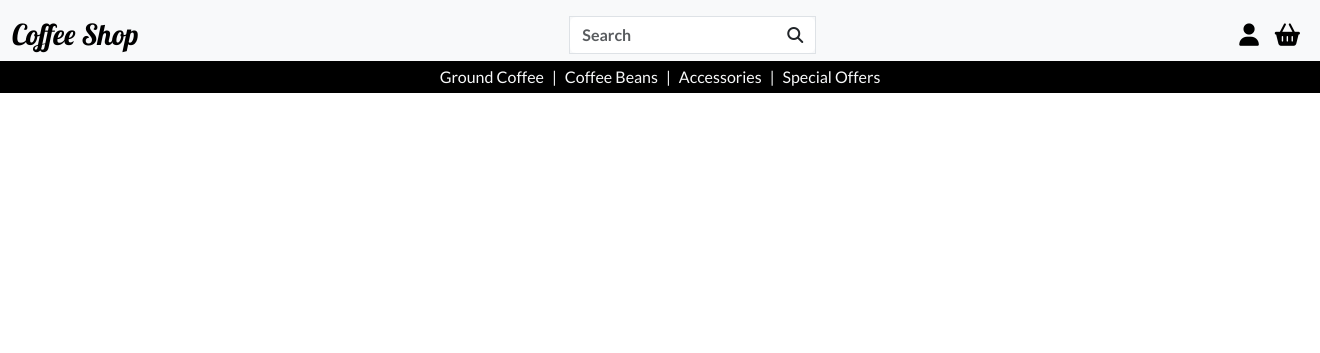
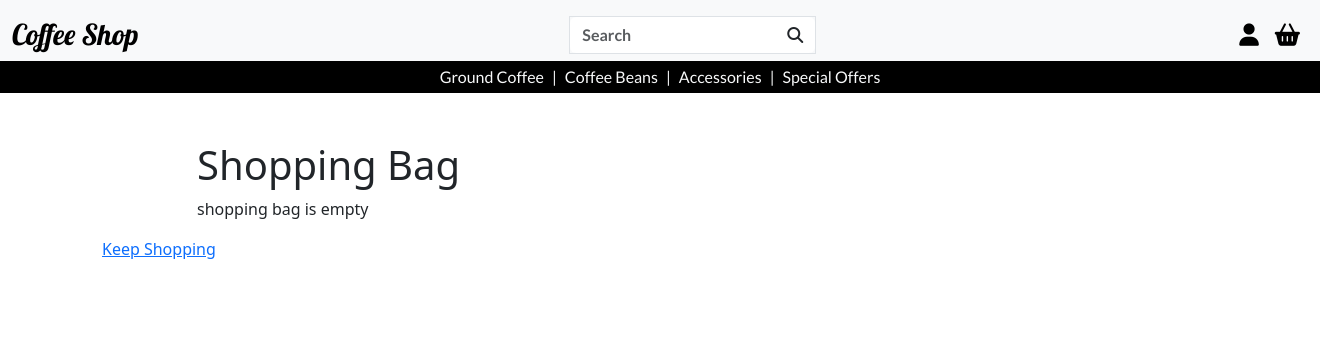
Before and after one commit to Ian-Blanshard/MP4-Coffee-Shop, a Django app: page /bag/ in a window 1320 px wide. Shown: the top 353 px of the page. Run offline with Django 5.2, Linux system fonts and the light colour scheme; parts of the project's set-up code (start-up, migrations or seed data) failed here and were passed over; some libraries are stand-ins or nearby versions.

Commit message:
feat: added bag_contents in contexts.py in bag app

```diff
--- /dev/null
+++ b/coffeeshop/bag/contexts.py
@@ -0,0 +1,29 @@
+from decimal import Decimal
+from django.conf import settings
+
+def bag_contents(request):
+
+    bag_items = []
+    total = 0
+    product_count = 0
+
+    if total < settings.FREE_DELIVERY_THESHOLD:
+        delivery = total * Decimal(settings.STANDARD_DELIVERY_PERCENTAGE)
+        free_delivery_delta = settings.FREE_DELIVERY_THESHOLD - total
+    else:
+        delivery = 0
+        free_delivery_delta = 0
+
+    grand_total = delivery + total
+
+    context = {
+        'bag_items' : bag_items,
+        'total' : total,
+        'product_count' : product_count,
+        'delivery': delivery,
+        'free_delivery_delta' : free_delivery_delta,
+        'free_delivery_threshold' : settings.FREE_DELIVERY_THESHOLD,
+        'grand_total' : grand_total,
+    }
+
+    return context
--- a/coffeeshop/bag/templates/bag/bag.html
+++ b/coffeeshop/bag/templates/bag/bag.html
@@ -2,5 +2,34 @@
 <!-- homepage specific CSS link -->
 <link rel="stylesheet" href="{% static 'css/bag.css' %}" />
 {% endblock%} {% block content %}
+<div class="container">
+    <div class="row">
+        <div class="col5 offset-1">
+            <h1 class="mt-5 products-header">Shopping Bag</h1>
+        </div>
+    </div>
+    {% if bag_items %}
+    <div class="row">
+        <div class="col-2 offset-1">
+            Product image
+        </div>
+        <div class="col-3">
+            Product name
+        </div>
+        <div class="col-5">
+            product quantity / price
+        </div>
+    </div>
+    <div class="row"></div>
+    <div class="row"></div>
+    {% else %}
+    <div class="row">
+        <div class="col5 offset-1">
+            <p>shopping bag is empty</p>
+        </div>
+        <a href="{% url 'products' %}" class="">Keep Shopping</a>
+    </div>
+    {% endif %}
+</div>
 
 {% endblock %}
--- a/coffeeshop/coffeeshop/settings.py
+++ b/coffeeshop/coffeeshop/settings.py
@@ -82,6 +82,8 @@ TEMPLATES = [
                  'django.template.context_processors.media',
                  # `allauth` needs this from django
                 'django.template.context_processors.request',
+                # ensures bag is accessible accross all apps
+                'bag.contexts.bag_contents',
             ],
         },
     },
@@ -164,6 +166,9 @@ STATICFILES_DIRS = [
 
 MEDIA_ROOT = BASE_DIR / 'media'
 
+FREE_DELIVERY_THESHOLD = 50
+STANDARD_DELIVERY_PERCENTAGE = 10
+
 # Default primary key field type
 # https://docs.djangoproject.com/en/5.1/ref/settings/#default-auto-field
 
--- a/coffeeshop/products/templates/products/products.html
+++ b/coffeeshop/products/templates/products/products.html
@@ -7,7 +7,7 @@
   <!-- products page title -->
   <div class="row">
     <div class="col text-center mt-5 products-header">
-      <h1>Product</h1>
+      <h1>Products</h1>
     </div>
   </div>
 
```
